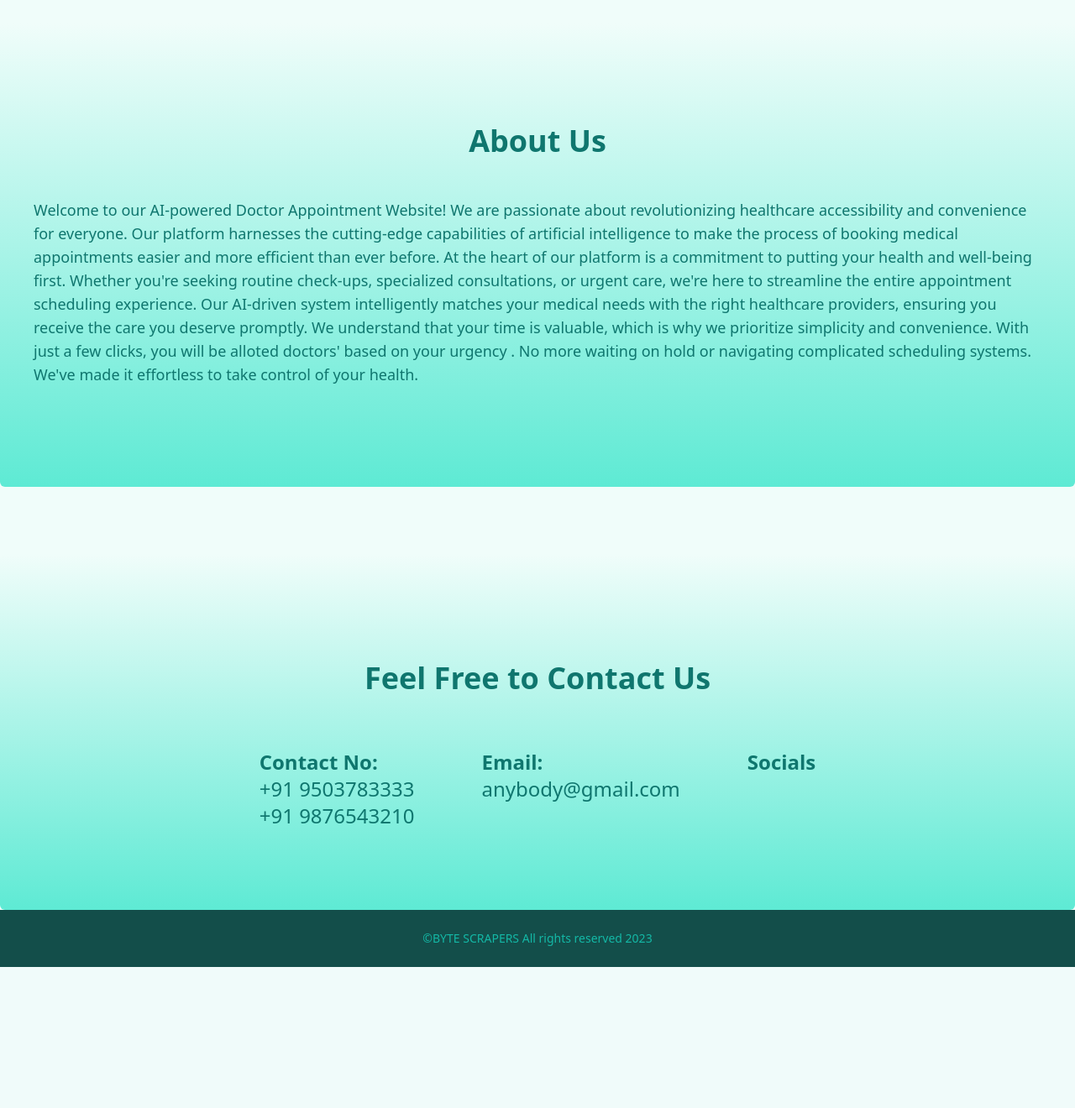
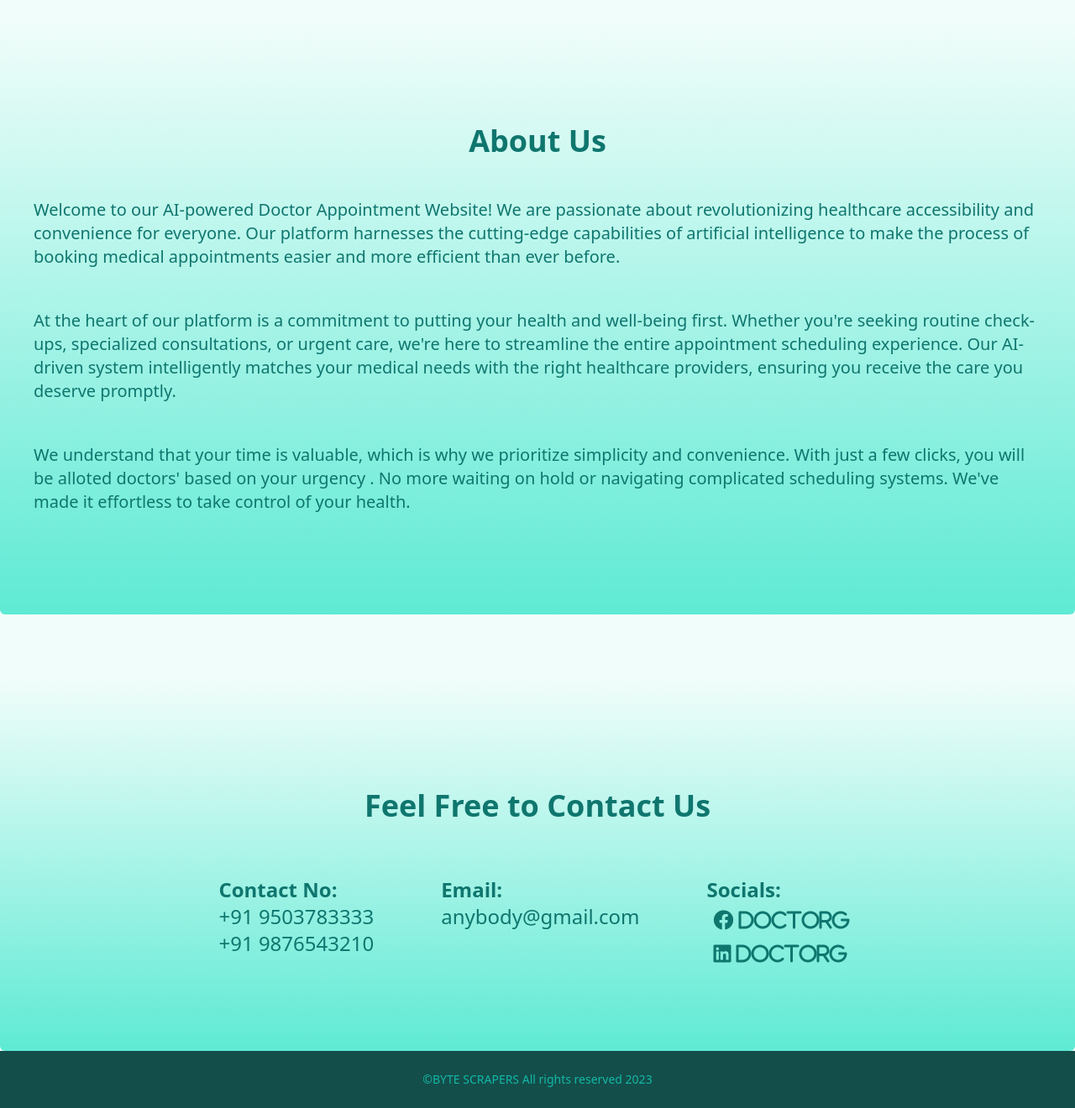
Before and after one commit to rajarshigit14/AI-Doctor-Appointment, a Python web app: template templates/index.html in a window 1280 px wide. Shown: the part 934-2254 px from the top of the page at 84% size. Before the commit the page ends 2086 px from the top, so only its background shows below. Run offline with Jinja, Linux system fonts and the light colour scheme; the template is opened without the code that fills it, so the values that code supplies are empty; style sheets or scripts are compiled from the project's sources.

Commit message:
Update index.html
Basic UI changes and added social links

```diff
--- a/templates/index.html
+++ b/templates/index.html
@@ -5,12 +5,14 @@
     <meta name="viewport" content="width=device-width, initial-scale=1.0">
     <link rel="stylesheet" href="output.css">
     <link rel="preconnect" href="https://fonts.googleapis.com">
+    <link rel="stylesheet" href="https://cdnjs.cloudflare.com/ajax/libs/font-awesome/6.2.0/css/all.min.css">
     <title>Home</title>
 </head>
 <body class="bg-teal-50">
     <nav class="bg-teal-500 py-6 px-4 flex">
-        <ul class=" text-white text-lg flex space-x-6 font-BalooBhai2 ml-4">
-            <li class="hover:font-semibold hover:cursor-pointer">Home</li>
+        <!-- <img src="/img/logo3.jpeg" alt="logo" width="100"> -->
+        <ul class=" text-white text-lg flex space-x-6 font-sans ml-4">
+            <li class="hover:font-semibold hover:cursor-pointer"><a href="#">Home</a></li>
             <li class="hover:font-semibold hover:cursor-pointer"><a href="/templates/Appointment.html">Appointment Scheduling</a></li>
             <li class="hover:font-semibold hover:cursor-pointer">Hospitals</li>
             <li class="hover:font-semibold hover:cursor-pointer"><a href="#about">About</a></li>
@@ -27,7 +29,7 @@
                 <img class="py-6" src="/img/doctors1.jpg" alt="logo" width="350">
             </div>
             <div class="flex justify-start px-10 py-4 mx-10">
-                <button id="ApptBook" type="button" class="btn text-white bg-teal-700 hover:bg-white hover:text-teal-700 border-none border-teal-700 rounded-md px-10 py-4">Book an Appointment Now</button>
+                <button id="ApptBook" type="button" class="btn text-white bg-teal-700 hover:bg-white hover:text-teal-900 border-none border-teal-700 rounded-md px-10 py-4">Book an Appointment Now</button>
             </div>
         </div>
     </div>
@@ -37,11 +39,12 @@
     <div class="flex flex-col text-teal-700 bg-gradient-to-b from-teal-50 to-teal-300 ... bg-teal-500 container px-10 py-24 mx-auto mt-20 h-max items-center justify-center font-sans rounded-md " id="about">
         <div class="flex flex-col items-center">
             <h1 class="text-4xl font-bold py-6">About Us</h1>
-            <p class="text-lg py-6">Welcome to our AI-powered Doctor Appointment Website! We are passionate about revolutionizing healthcare accessibility and convenience for everyone. Our platform harnesses the cutting-edge capabilities of artificial intelligence to make the process of booking medical appointments easier and more efficient than ever before.
+            <p class="text-xl py-6">Welcome to our AI-powered Doctor Appointment Website! We are passionate about revolutionizing healthcare accessibility and convenience for everyone. Our platform harnesses the cutting-edge capabilities of artificial intelligence to make the process of booking medical appointments easier and more efficient than ever before.</p>
 
-                At the heart of our platform is a commitment to putting your health and well-being first. Whether you're seeking routine check-ups, specialized consultations, or urgent care, we're here to streamline the entire appointment scheduling experience. Our AI-driven system intelligently matches your medical needs with the right healthcare providers, ensuring you receive the care you deserve promptly.
+                <p class="text-xl py-6">At the heart of our platform is a commitment to putting your health and well-being first. Whether you're seeking routine check-ups, specialized consultations, or urgent care, we're here to streamline the entire appointment scheduling experience. Our AI-driven system intelligently matches your medical needs with the right healthcare providers, ensuring you receive the care you deserve promptly.
+                </p>
 
-                We understand that your time is valuable, which is why we prioritize simplicity and convenience. With just a few clicks, you will be alloted doctors' based on your urgency . No more waiting on hold or navigating complicated scheduling systems. We've made it effortless to take control of your health.</p>
+                <p class="text-xl py-6">We understand that your time is valuable, which is why we prioritize simplicity and convenience. With just a few clicks, you will be alloted doctors' based on your urgency . No more waiting on hold or navigating complicated scheduling systems. We've made it effortless to take control of your health.</p>
         </div>
     </div>
 
@@ -60,7 +63,9 @@
                     <p>anybody@gmail.com</p>
                 </div>
                 <div class="flex flex-col mx-10">
-                    <p class="font-semibold">Socials</p>
+                    <p class="font-semibold">Socials: </p>
+                    <a href="https://www.facebook.com" class="fab fa-facebook p-2"> DoctorG</a>
+                    <a href="https://www.linkedin.com" class="fab fa-linkedin p-2"> DoctorG</a>
                 </div>
             </div>
             <!-- Helpline no-->
@@ -70,10 +75,14 @@
             <!--Social Media-->
 
     </div>
+
+    <!--Footer-->
     <div  class="flex flex-col text-teal-500 bg-teal-900 text-sm py-6 mx-auto h-max items-center justify-center font-sans" id="footer">
         ©BYTE SCRAPERS All rights reserved 2023
     </div>
+
 </body>
+
 <script>
     // Get a reference to the button element
     var redirectButton = document.getElementById("ApptBook");
```
